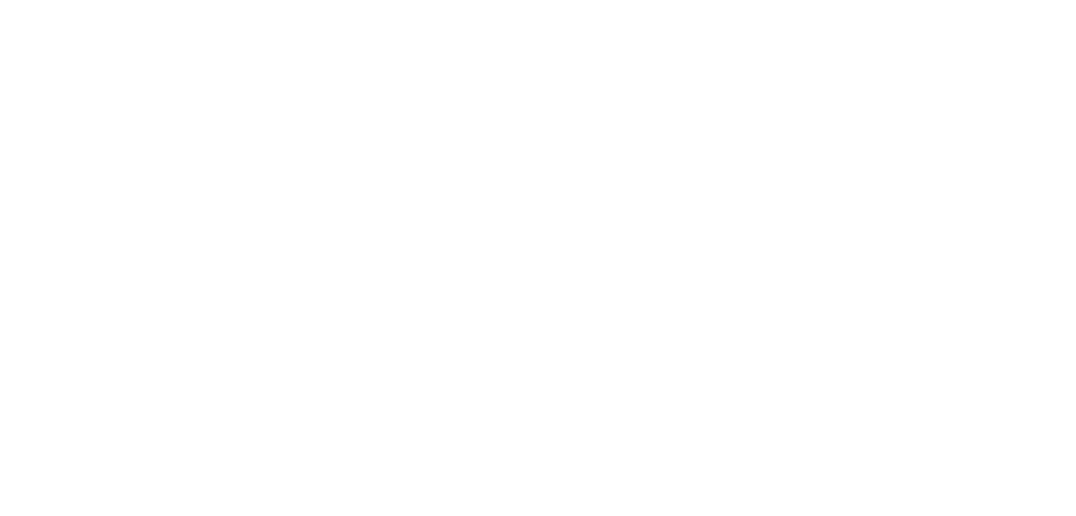
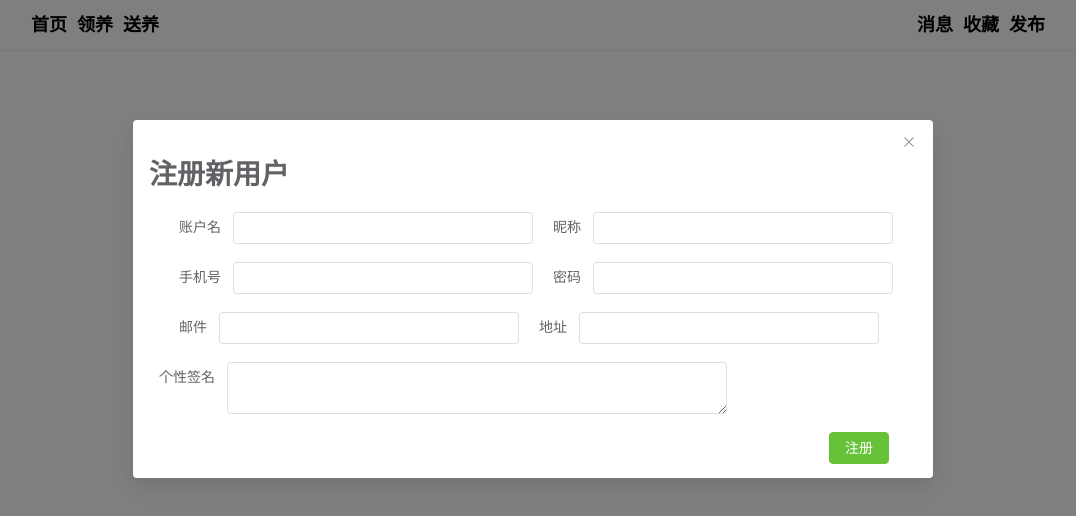
Before and after one commit to LinliR/pet, a Vue app: page /register in a window 1280 px wide. Before the commit this address had no page. Shown: the top 516 px of the page, without its empty margins (107-1183 px from the left). Built offline with nearby package versions, Linux system fonts and the light colour scheme.

Commit message:
用户登录部分

```diff
--- a/src/assert/css/main.css
+++ b/src/assert/css/main.css
@@ -1,4 +1,8 @@
-.content{
+.content {
     margin-left: 10%;
     margin-right: 10%;
 }
+
+.ml20px {
+    margin-left: 20px;
+}
--- /dev/null
+++ b/src/components/user/login.vue
@@ -0,0 +1,74 @@
+<script>
+import http from "@/http/httpUtil.js";
+import {ElMessage} from "element-plus";
+
+export default {
+  data: function () {
+    return {
+      top: true,
+      loginData: {}
+    }
+  },
+  methods: {
+    transRegister: function () {
+      this.$router.push('register');
+    },
+    closeFun: function () {
+      this.$router.back();
+    },
+    loginCommit: function () {
+      let loginForm = this.loginData
+      let url = "user/login/" + loginForm.account + "/" + loginForm.password;
+      http.get(url, null).then(res => {
+        if (res.data.code == 200) {
+          ElMessage({
+            message: '登录成功！',
+            type: 'success',
+          });
+          let data = res.data.data;
+          localStorage.setItem("userId", data.id);
+          localStorage.setItem("userName", data.userName);
+          this.$router.back();
+        } else {
+          ElMessage.error(res.data.message);
+        }
+      })
+    }
+  }
+}
+</script>
+
+<template>
+  <el-dialog v-model="top" style="width: 1000px;height: 300px" :before-close="closeFun">
+    <div>
+      <h1>登录</h1>
+
+      <el-form :model="loginData" style="margin-top: 20px;margin-left: 10px">
+        <el-form-item label="账号">
+          <el-input v-model="loginData.account" class="login-input"/>
+        </el-form-item>
+        <el-form-item label="密码">
+          <el-input v-model="loginData.password" class="login-input"/>
+        </el-form-item>
+        <el-form-item style="">
+          <el-button type="primary" @click="loginCommit">提交</el-button>
+          <span @click="transRegister()">
+            注册新用户
+          </span>
+        </el-form-item>
+      </el-form>
+    </div>
+
+
+  </el-dialog>
+</template>
+
+<style scoped>
+.login-info {
+  text-align: center;
+}
+
+.login-input {
+  width: 300px;
+}
+</style>
--- a/src/components/user/nav/nav.vue
+++ b/src/components/user/nav/nav.vue
@@ -9,9 +9,9 @@
       </div>
 
       <div class="nav_right">
-          <router-link class="link-button"  :to="nav.router" v-for="nav in nav_right">
-            {{ nav.name }}
-          </router-link>
+        <div class="link-button" v-for="nav in nav_right" @click="routerPush(nav)">
+          {{ nav.router === 'center' && userName !== undefined ? userName : nav.name }}
+        </div>
       </div>
 
     </div>
@@ -58,7 +58,22 @@
           name: "发布",
           router: "publish"
         }
-      ]
+      ],
+      userName: localStorage.getItem("userName")
+    }
+  },
+  methods: {
+    routerPush: function (nav) {
+      if (nav.router === "center" || nav.router === "publish") {
+        var userId = localStorage.getItem("userId");
+        if (!userId) {
+          this.$router.push({
+            name: "user_login",
+          })
+          return;
+        }
+      }
+      this.$router.push(nav.router)
     }
   }
 }
@@ -85,11 +100,13 @@
 .nav_right {
   float: right;
 }
-.link-button{
+
+.link-button {
   margin-left: 10px;
   text-decoration: none;
   font-size: 18px;
-  color:black;
+  color: black;
   font-weight: bolder;
+  display: inline-block;
 }
 </style>
--- /dev/null
+++ b/src/components/user/register.vue
@@ -0,0 +1,91 @@
+<script>
+import http from "@/http/httpUtil.js";
+import {ElMessage} from "element-plus";
+
+export default {
+  data: function () {
+    return {
+      top: true,
+      loginData: {}
+    }
+  },
+  methods: {
+    transRegister: function () {
+      this.$router.push('register');
+    },
+    closeFun: function () {
+      this.$router.back();
+    },
+    register: function () {
+      let loginForm = this.loginData;
+      http.post("user/regist", loginForm).then(res => {
+        if (res.data.code == 200) {
+          ElMessage({
+            message: '保存成功！',
+            type: 'success',
+          });
+          this.$router.back();
+        } else {
+          ElMessage.error("保存失败！")
+        }
+      })
+
+    }
+  }
+}
+</script>
+
+<template>
+  <el-dialog v-model="top" style="width: 800px;height: 358px" :before-close="closeFun">
+    <div>
+      <h1>注册新用户</h1>
+      <el-form :model="loginData" style="margin-top: 20px;margin-left: 10px" label-position="left">
+        <el-form-item>
+          <el-form-item label="账户名" class="ml20px">
+            <el-input v-model="loginData.account" class="login-input"/>
+          </el-form-item>
+          <el-form-item label="昵称" class="ml20px">
+            <el-input v-model="loginData.userName" class="login-input"/>
+          </el-form-item>
+        </el-form-item>
+        <el-form-item>
+          <el-form-item label="手机号" class="ml20px">
+            <el-input v-model="loginData.tel" class="login-input"/>
+          </el-form-item>
+          <el-form-item label="密码" class="ml20px">
+            <el-input v-model="loginData.password" class="login-input"/>
+          </el-form-item>
+
+        </el-form-item>
+        <el-form-item>
+          <el-form-item label="邮件" class="ml20px">
+            <el-input v-model="loginData.email" class="login-input"/>
+          </el-form-item>
+          <el-form-item label="地址" class="ml20px">
+            <el-input v-model="loginData.address" class="login-input"/>
+          </el-form-item>
+        </el-form-item>
+
+        <el-form-item label="个性签名">
+          <el-input type="textarea" v-model="loginData.signature" class="login-input" style="width: 500px"/>
+        </el-form-item>
+        <el-form-item>
+          <el-button type="success" @click="register" style="margin-left: 670px;">注册</el-button>
+        </el-form-item>
+      </el-form>
+    </div>
+
+
+  </el-dialog>
+</template>
+
+<style scoped>
+.login-info {
+  text-align: center;
+}
+
+.login-input {
+  width: 300px;
+}
+
+</style>
--- a/src/http/httpUtil.js
+++ b/src/http/httpUtil.js
@@ -1,5 +1,6 @@
 // src/axios.js
 import axios from 'axios';
+import router from "@/router/index.js";
 
 // 创建axios实例，设置基本URL和默认配置
 const axiosInstance = axios.create({
@@ -14,17 +15,39 @@
     return config;
 });
 
-axiosInstance.interceptors.response.use(response => {
-    // 响应后的处理
-    return response.data;
-}, error => {
-    // 处理错误响应
-    return Promise.reject(error);
-});
+const success = 200
+const non_login = 401
+const non_find = 404
+
+axiosInstance.interceptors.response.use(
+    response => {
+        if (response.status === success) {
+            return Promise.resolve(response);
+        } else {
+            return Promise.reject(response);
+        }
+    },
+    error => {
+        if (!error.response.status) {
+            return Promise.reject(error.response);
+        }
+
+        switch (error.response.status) {
+            case non_login:
+                router.replace({
+                    path: '/',
+                    query: {redirect: router.currentRoute.fullPath}
+                });
+                break
+            case non_find:
+                break
+        }
+    }
+);
 
 // 或者直接将HTTP方法挂在axios实例上
 axiosInstance.getData = (url) => axiosInstance.get(url, {});
-axiosInstance.postData = (url, data) => axiosInstance.post(url, data,{});
+axiosInstance.postData = (url, data) => axiosInstance.post(url, data, {});
 axiosInstance.putData = (url, data) => axiosInstance.put(url, data, {});
 axiosInstance.deleteData = (url) => axiosInstance.delete(url, {});
 
--- a/src/router/index.js
+++ b/src/router/index.js
@@ -64,6 +64,16 @@
                     path: '/findCommit',
                     name: 'findCommit',
                     component: () => import("../components/user/publish/findCommit.vue"),
+                },
+                {
+                    path: '/login',
+                    name: 'user_login',
+                    component: () => import("../components/user/login.vue"),
+                },
+                {
+                    path: '/register',
+                    name: 'register',
+                    component: () => import("../components/user/register.vue"),
                 }
             ]
         },
```
